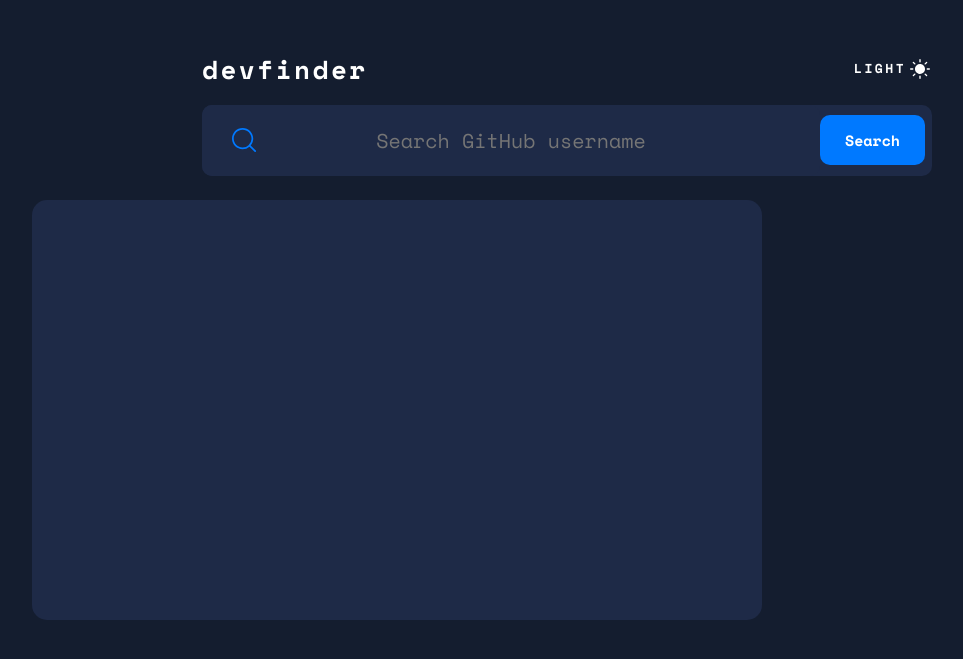
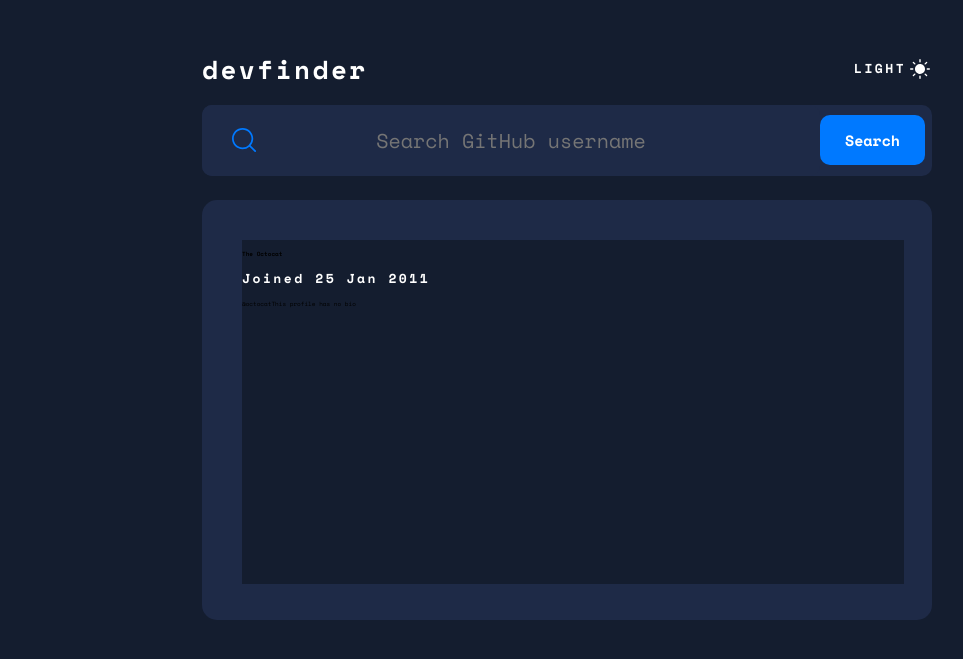
Before and after one commit to monsor3s/github-user-search-app, a React (Vite) app: page / in a window 1280 px wide. Shown: the part 115-774 px from the top of the page, without its empty margins (73-1036 px from the left). Built offline with nearby package versions, Linux system fonts and the light colour scheme.

Commit message:
add elements in main-container

```diff
--- a/src/App.jsx
+++ b/src/App.jsx
@@ -8,10 +8,10 @@ import MainContainer from "./components/Body/MainContainer"
 function App() {
 
   return (
-    <>
-    <Header />
-    <MainContainer />
-    </>
+    <div className="container">
+      <Header />
+      <MainContainer />
+    </div>
   )
 }
 
--- a/src/components/Body/MainContainer.jsx
+++ b/src/components/Body/MainContainer.jsx
@@ -4,7 +4,13 @@ import "../../styles/components/main-container.sass"
 function MainContainer() {
   return (
     <main className="main-container">
-
+      <div className="body-header">
+        <img src="" alt="" className="logo-profile" />
+        <h1>The Octocat</h1>
+        <h2>Joined 25 Jan 2011</h2>
+        <span className="username">@octocat</span>
+        <span className="bio">This profile has no bio</span>
+      </div>
     </main>
   )
 }
--- a/src/styles/components/app.sass
+++ b/src/styles/components/app.sass
@@ -1,2 +1,6 @@
 @use '../mixins'
 @use '../variables'
+
+.container
+    @include mixins.centralized
+    flex-direction: column
--- a/src/styles/components/main-container.sass
+++ b/src/styles/components/main-container.sass
@@ -2,9 +2,18 @@
 @use '../variables'
 
 .main-container
+    // display: flex
+    // flex-direction: column
+    // align-items: center
+    // justify-content: center
     width: 730px
     height: 420px
-    margin: 0rem 9.8rem 23.6rem 9.7rem
+    // margin: 0rem 9.8rem 23.6rem 9.7rem
     background-color: variables.$dark-cyan
     border-radius: 1.5rem
     padding: 4rem
+
+.body-header
+    width: 662px
+    height: 344px
+    // background-color: variables.$dark-cyan
```
Also changed, not shown: 1 other file (tests, documents, lock files or other folders).
